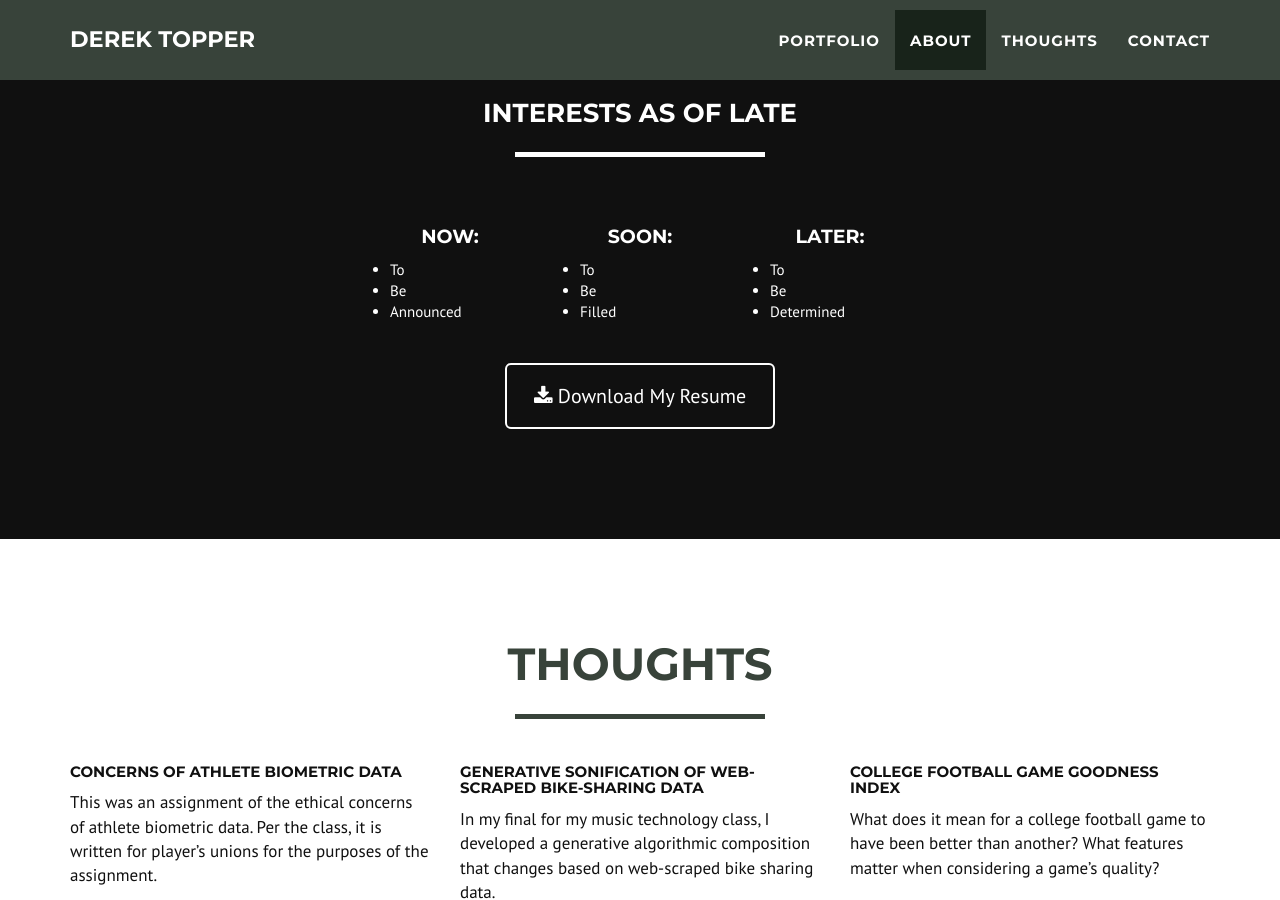
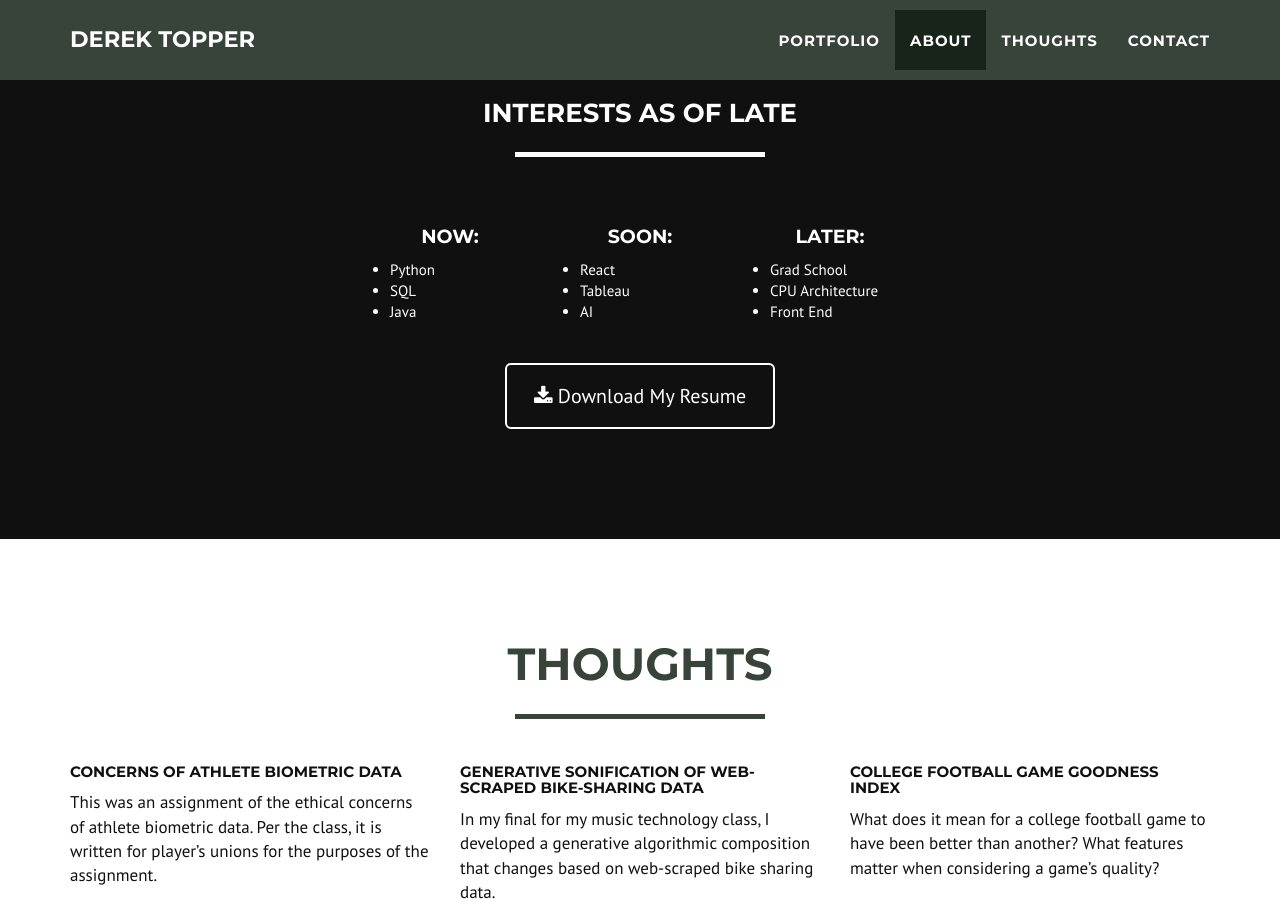
Before and after one commit to derektopper/derektopper.github.io, a Jekyll site: the page built from index.html, in a window 1280 px wide and 900 px high, scrolled down 1860 px. Built offline with Jekyll 4.4.1, drawn with Linux system fonts in a browser that asks for light colours; some of the changed text lies outside the part shown.

Commit message:
Update _config.yml

```diff
--- a/_config.yml
+++ b/_config.yml
@@ -17,21 +17,21 @@ about:
       left:
         header: Now
         list:
-          - item: To
-          - item: Be
-          - item: Announced
+          - item: Python
+          - item: SQL
+          - item: Java
       center:
         header: Soon
         list:
-          - item: To
-          - item: Be
-          - item: Filled
+          - item: React
+          - item: Tableau
+          - item: AI
       right:
         header: Later
         list:
-          - item: To
-          - item: Be
-          - item: Determined
+          - item: Grad School
+          - item: CPU Architecture
+          - item: Front End
   button:
     text: Download My Resume
     href: /resume/derek-topper-resume.pdf
@@ -93,7 +93,7 @@ portfolio:
 footer:
   location-header: Location
   location: Long Beach, NY
-  copyright: Bill Martin. All Rights Reserved.
+  copyright: Created by Bill Martin and Derek Topper. All Rights Reserved.
   social: My Other Whereabouts
   new-thoughts: New Thoughts
 
@@ -105,21 +105,24 @@ social:
   - title: linkedin
     tooltip: "Linkedin: Places I've worked"
     url: https://www.linkedin.com/in/derektopper
-  - title: codeschool
-    tooltip: "Codeschool: Skills I am learning"
-    url: https://www.codeschool.com/users/90602
-  - title: laracasts
-    tooltip: "Laracasts: Skills I am learning"
-    url: https://laracasts.com/@wcmarti2
-  - title: stack-overflow
-    tooltip: "Stack Overflow: Solutions I've been exchanging"
-    url: http://stackoverflow.com/users/5743565/bill-martin
+  - title: instagram
+    tooltip: "Instagram: What I've been up to"
+    url: https://www.instagram.com/cowsmakemoosound/
+  #- title: codeschool
+  #  tooltip: "Codeschool: Skills I am learning"
+  #  url: https://www.codeschool.com/users/90602
+  - title: twitter
+    tooltip: "Twitter: Random Thoughts"
+    url: https://twitter.com/derektopper
+  #- title: stack-overflow
+  #  tooltip: "Stack Overflow: Solutions I've been exchanging"
+  #  url: http://stackoverflow.com/users/5743565/bill-martin
   - title: goodreads
     tooltip: "Goodreads: Books I've been reading"
-    url: http://www.goodreads.com/billmartin
-  - title: rss
-    tooltip: Subscribe to RSS feed
-    url: /feed.xml
+    url: https://www.goodreads.com/user/show/98304752-derek-topper
+  #- title: rss
+  #  tooltip: Subscribe to RSS feed
+  #  url: /feed.xml
 
 # Credits content
 credits: '<a href="https://github.com/derektopper/derektopper.github.io">Fork my portfolio on github</a>'
```
